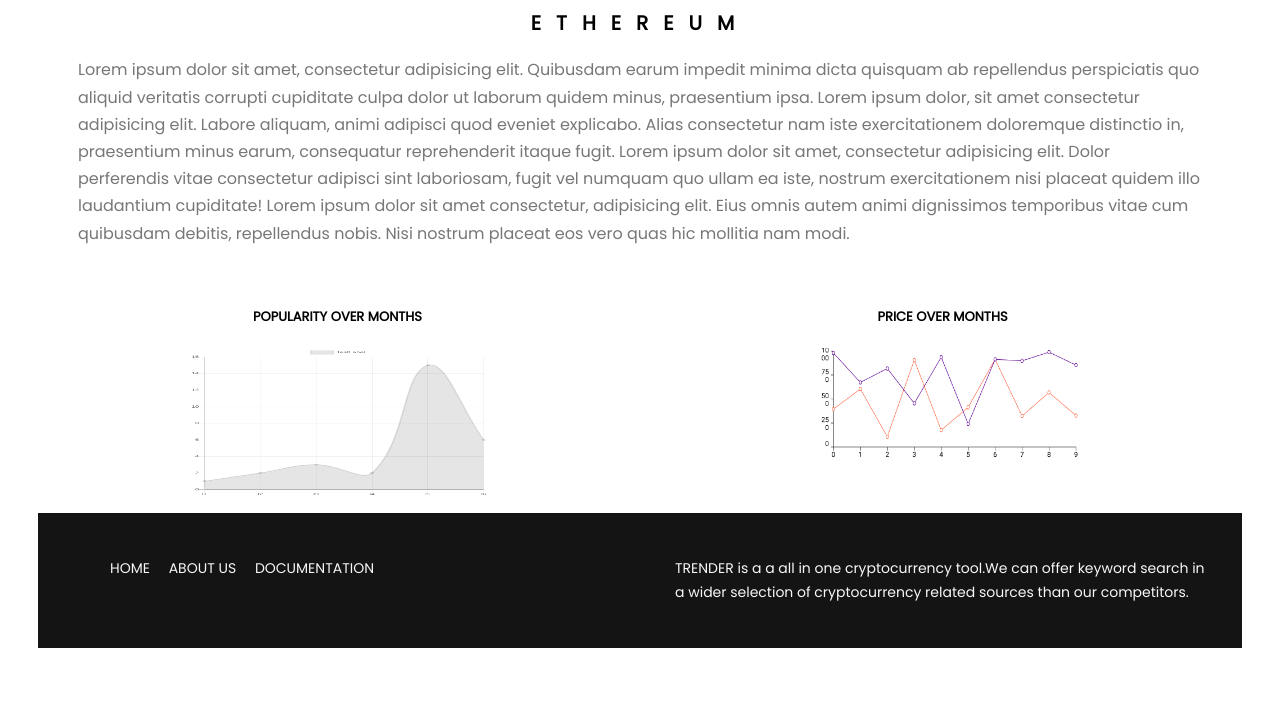
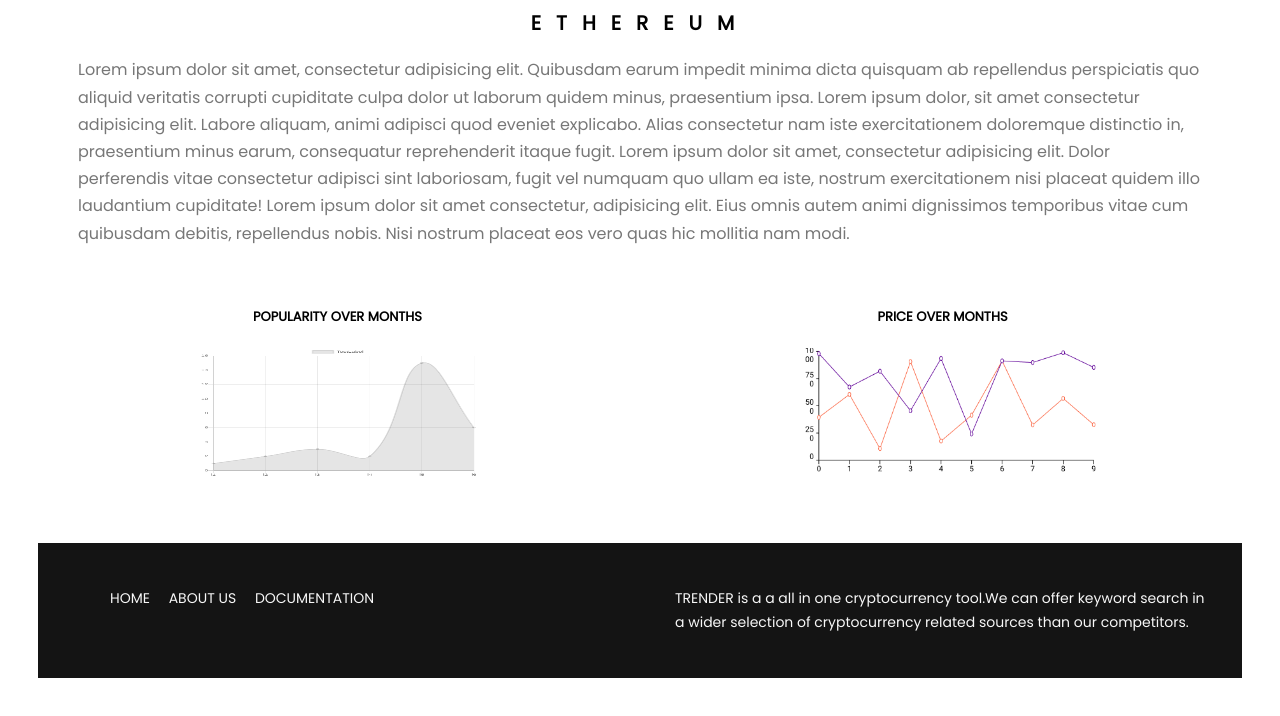
Before and after one commit to xbvu/Trender, a website: page search.html in a window 1280 px wide. Shown: the part 190-906 px from the top of the page. Before the commit the page ends 876 px from the top, so only its background shows below. Drawn offline with Linux system fonts and the light colour scheme.

Commit message:
Small Fixes

```diff
--- a/sass/pages/_search.scss
+++ b/sass/pages/_search.scss
@@ -8,11 +8,11 @@
 
         &-canvas{
             display: initial !important;
-            width:30rem !important;
-            height: 15rem !important;
+            width: 28rem !important;
+            height: 13rem !important;
         }
         &-img{
-            height:15vh;
+            height:17vh;
         }
     }
 }
--- a/search.html
+++ b/search.html
@@ -68,7 +68,7 @@
                     </div>
         </main>
 
-        <footer class="footer">
+        <footer class="footer u-margin-top-medium">
 
             <div class="row">
                 <div class="col-1-of-2">
```
Also changed, not shown: css/style.css.
